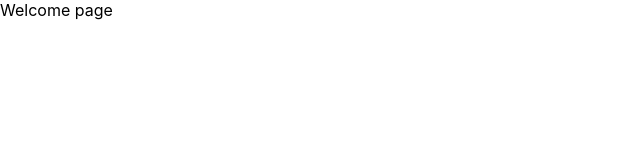
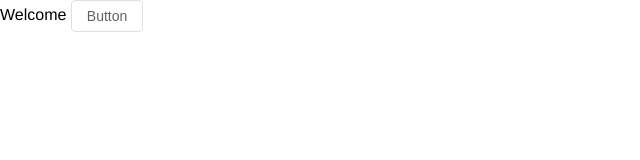
Before and after one commit to dvasyliev/driver-waste-free-app, a Vue app: page / in a window 1280 px wide. Shown: the top 160 px of the page, without its empty margins (0-640 px from the left). Built offline with nearby package versions, Linux system fonts and the light colour scheme.

Commit message:
setup element-plus component library

```diff
--- /dev/null
+++ b/auto-imports.d.ts
@@ -0,0 +1,5 @@
+// Generated by 'unplugin-auto-import'
+export {}
+declare global {
+
+}
--- a/src/main.scss
+++ b/src/main.scss
@@ -1,5 +1,6 @@
 :root {
-  font-family: Inter, Avenir, Helvetica, Arial, sans-serif;
+  font-family: 'Helvetica Neue', Helvetica, 'PingFang SC', 'Hiragino Sans GB',
+  'Microsoft YaHei', '微软雅黑', Arial, sans-serif;
   font-size: 16px;
   font-weight: 400;
   font-synthesis: none;
--- a/src/pages/Welcome.vue
+++ b/src/pages/Welcome.vue
@@ -1 +1,4 @@
-<template>Welcome page</template>
+<template>
+  Welcome
+  <ElButton>Button</ElButton>
+</template>
--- a/tsconfig.json
+++ b/tsconfig.json
@@ -15,7 +15,8 @@
     "baseUrl": ".",
     "paths": {
       "@/*": ["./src/*"]
-    }
+    },
+    "types": ["element-plus/global"]
   },
   "include": ["src/**/*.ts", "src/**/*.d.ts", "src/**/*.tsx", "src/**/*.vue"],
   "references": [{ "path": "./tsconfig.node.json" }]
--- a/vite.config.ts
+++ b/vite.config.ts
@@ -3,6 +3,9 @@ import path from 'path'
 import vue from '@vitejs/plugin-vue'
 import eslint from 'vite-plugin-eslint'
 import stylelint from 'vite-plugin-stylelint'
+import AutoImport from 'unplugin-auto-import/vite'
+import Components from 'unplugin-vue-components/vite'
+import { ElementPlusResolver } from 'unplugin-vue-components/resolvers'
 
 // https://vitejs.dev/config/
 export default defineConfig({
@@ -11,5 +14,11 @@ export default defineConfig({
       '@': path.resolve(__dirname, './src'),
     },
   },
-  plugins: [vue(), eslint(), stylelint()]
+  plugins: [
+    vue(),
+    eslint(),
+    stylelint(),
+    AutoImport({ resolvers: [ElementPlusResolver()] }),
+    Components({ resolvers: [ElementPlusResolver()] }),
+  ],
 })
```
Also changed, not shown: components.d.ts (added, +14 -0 lines), package.json (+6 -2 lines), 1 other file (tests, documents, lock files or other folders).
